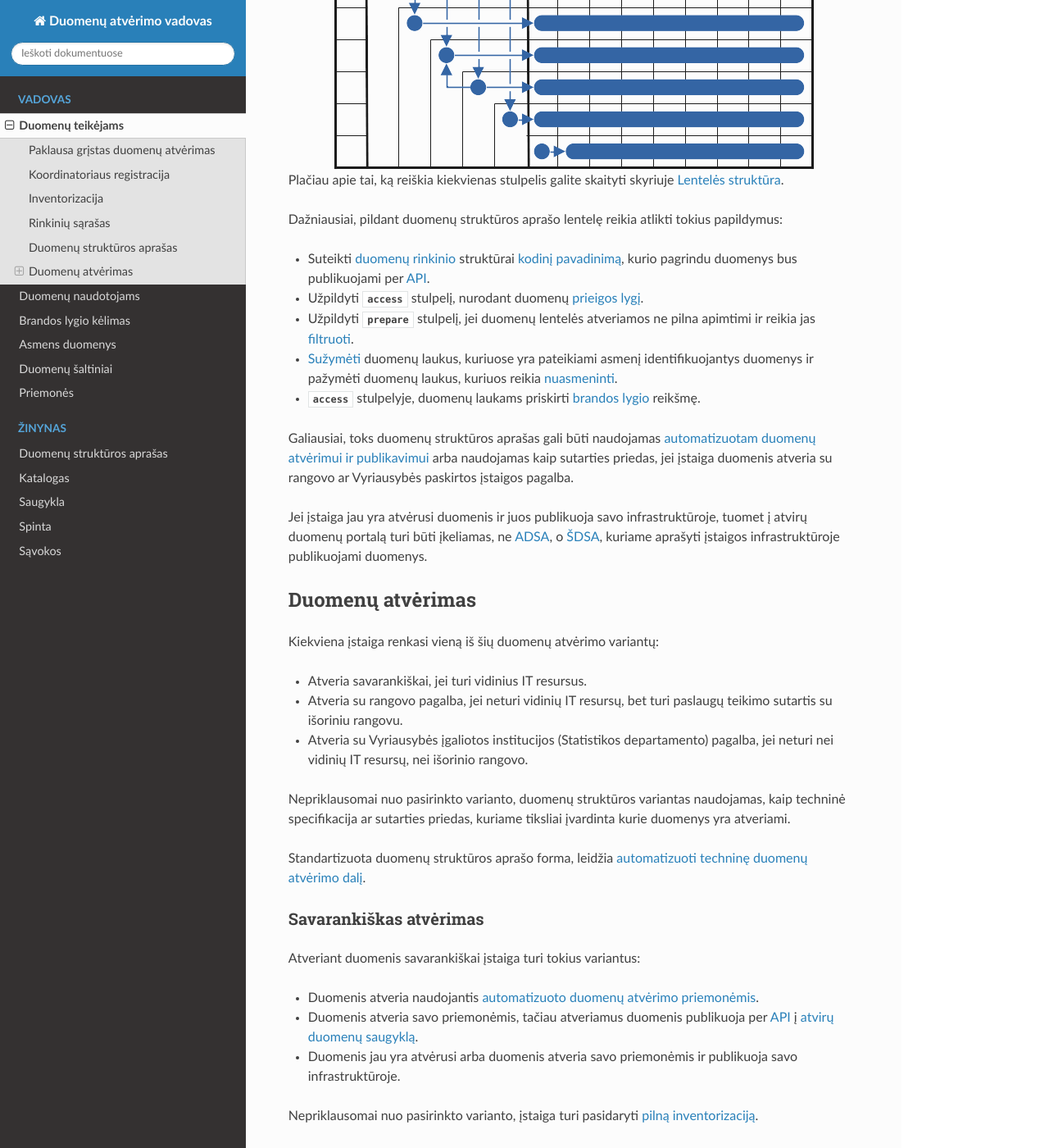
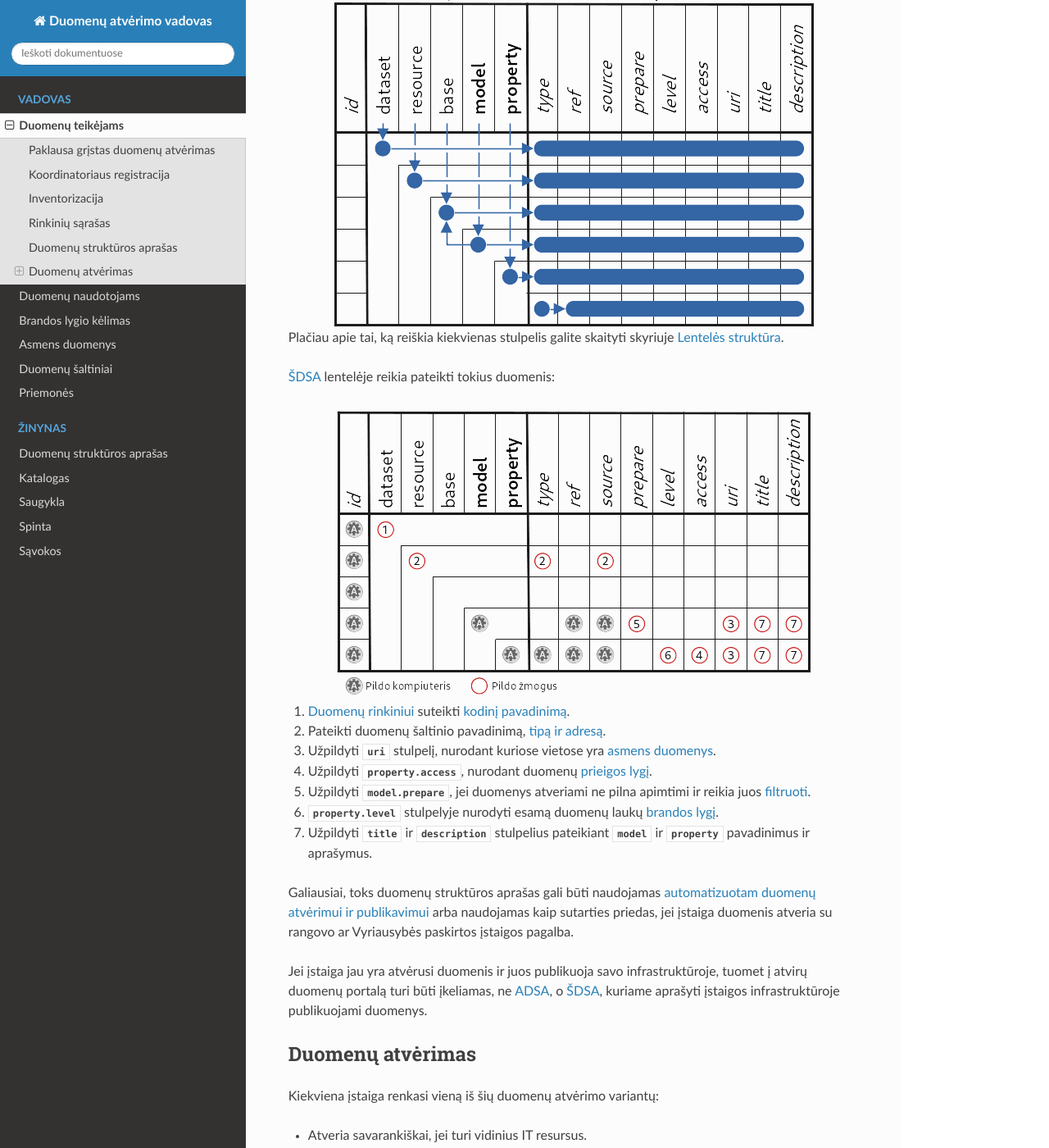
Before and after one commit to atviriduomenys/manifest, a Sphinx documentation site: the page built from docs/atverimas.rst, in a window 1280 px wide and 1400 px high, scrolled down 7067 px. Shown: the whole window at 82% size. Built offline with Sphinx 7.4.7 and the Read the Docs theme 2.0.0, drawn with Linux system fonts in a browser that asks for light colours; some of the changed text lies outside the part shown.

Commit message:
Add another image explaining how to fill in dsa

```diff
--- a/docs/atverimas.rst
+++ b/docs/atverimas.rst
@@ -67,8 +67,8 @@ Paklausa grįstas duomenų atvėrimas
 .. image:: /static/paklausa.png
     :align: right
 
-Minėti keturi duomenų atvėrimo žingsniai atliekami ne iš karto, bet keliais
-etapais, vadovaujantis duomenų paklausa.
+Paskelbus rinkinių sąrašus, kiti žingsniai daromi esant poreikiui atverti
+duomenis arba savo nuožiūra įvertinus duomenų paklausos potencialą.
 
 Paklausa grįstas duomenų atvėrimas reiškia, kad duomenų tiekėjai iš pradžių
 parengia atvertinų duomenų rinkinių sąrašus (1), kad juos galėtų rasti duomenų
@@ -174,6 +177,12 @@ __ https://data.gov.lt/opening/learningmaterial/14
 Sudarant rinkinių sąrašus, reikėtų vadovautis principu, kad visi duomenys,
 kuriems nėra taikomi apribojimai yra atviri.
 
+Inventorizacijos metu, pateikiami dalis tik metaduomenų, kurie yra reikalingi,
+kad duomenų rinkinius būtų galima surasti atvirų duomenų portale. Kita
+metaduomenų dalis susijusi su atvertų duomenų periodiškumu, licencija ir
+naudojimo sąlygomis pateikiama po to, kai yra priimtas sprendimas atverti
+duomenis.
+
 
 .. _detali-inventorizacija:
 
@@ -211,7 +220,7 @@ vieningu sutartiniu būdu.
 Duomenų struktūros aprašo rengimas susideda iš tokių žingsnių:
 
 1. Duomenų šaltinio administratorius pateikia šaltinio :ref:`duomenų struktūros
-   išklotinę <dsa>`.
+   išklotinę (ŠDSA) <dsa>`.
 
 2. Duomenų srities ekspertai su duomenų šaltinio administratoriaus pagalba
    pateikia trūkstamus metaduomenis duomenų struktūros aprašo lentelėje.
@@ -277,25 +286,30 @@ vienos iš 5 dimensijų.
 Plačiau apie tai, ką reiškia kiekvienas stulpelis galite skaityti skyriuje
 :ref:`dsa-lentelės-struktūra`.
 
-Dažniausiai, pildant duomenų struktūros aprašo lentelę reikia atlikti tokius
-papildymus:
+:term:`ŠDSA` lentelėje reikia pateikti tokius duomenis:
 
-- Suteikti :ref:`duomenų rinkinio <dataset>` struktūrai :ref:`kodinį
-  pavadinimą <kodiniai-pavadinimai>`, kurio pagrindu duomenys bus publikuojami
-  per :term:`API`.
+.. image:: /static/dsa-pildymas.png
+    :align: center
 
-- Užpildyti :data:`access` stulpelį, nurodant duomenų :ref:`prieigos lygį
-  <access>`.
+1. :ref:`Duomenų rinkiniui <dataset>` suteikti :ref:`kodinį pavadinimą
+   <kodiniai-pavadinimai>`.
 
-- Užpildyti :data:`prepare` stulpelį, jei duomenų lentelės atveriamos ne
-  pilna apimtimi ir reikia jas :ref:`filtruoti <duomenų-atranka>`.
+2. Pateikti duomenų šaltinio pavadinimą, :ref:`tipą ir adresą <resource>`.
 
-- :ref:`Sužymėti <pii>` duomenų laukus, kuriuose yra pateikiami asmenį
-  identifikuojantys duomenys ir pažymėti duomenų laukus, kuriuos reikia
-  :ref:`nuasmeninti <nuasmeninimas>`.
+3. Užpildyti :data:`uri` stulpelį, nurodant kuriose vietose yra :ref:`asmens
+   duomenys <pii>`.
 
-- :data:`access` stulpelyje, duomenų laukams priskirti :ref:`brandos lygio
-  <level>` reikšmę.
+4. Užpildyti :data:`property.access`, nurodant duomenų :ref:`prieigos lygį
+   <access>`.
+
+5. Užpildyti :data:`model.prepare`, jei duomenys atveriami ne pilna apimtimi ir
+   reikia juos :ref:`filtruoti <duomenų-atranka>`.
+
+6. :data:`property.level` stulpelyje nurodyti esamą duomenų laukų :ref:`brandos
+   lygį <level>`.
+
+7. Užpildyti :data:`title` ir :data:`description` stulpelius pateikiant
+   :data:`model` ir :data:`property` pavadinimus ir aprašymus.
 
 Galiausiai, toks duomenų struktūros aprašas gali būti naudojamas
 :ref:`automatizuotam duomenų atvėrimui ir publikavimui
--- a/docs/dsa/dimensijos.rst
+++ b/docs/dsa/dimensijos.rst
@@ -474,11 +474,11 @@ Savybė
 
 .. data:: property.level
 
-    Nurodo duomenų lauko brandos lygį. Žiūrėti Brandos lygiai.
+    Nurodo duomenų lauko brandos lygį. Žiūrėti :ref:`level`.
 
 .. data:: property.access
 
-    Nurodo prieigos prie duomenų lygį. Žiūrėti skyrių Prieigos lygiai.
+    Nurodo prieigos prie duomenų lygį. Žiūrėti skyrių :ref:`access`.
 
 .. data:: property.uri
 
```
Also changed, not shown: other parts of docs/atverimas.rst (+6 -3 lines), docs/static/dsa-pildymas.png (added).
